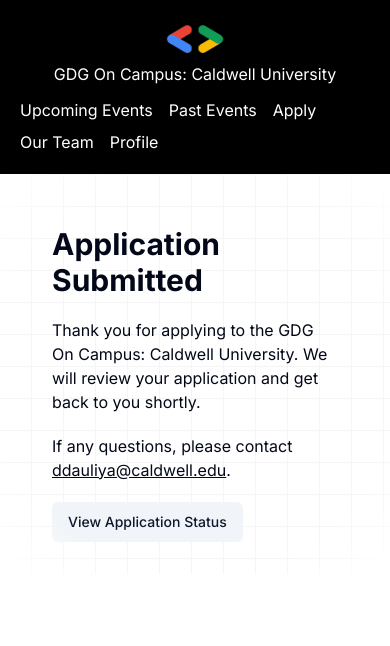
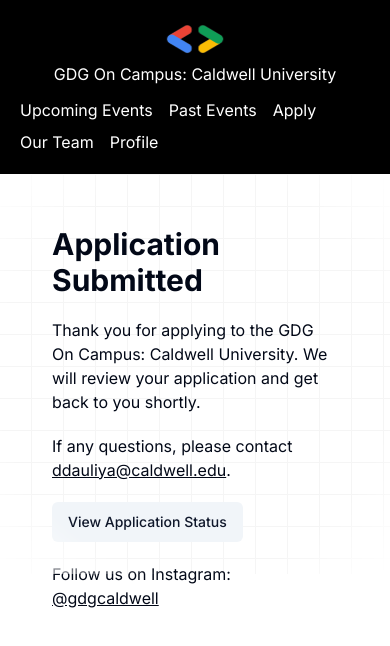
Before and after one commit to dibasdauliya/gdg_caldwell, a Next.js app: page /apply/success in a window 390 px wide. Shown: the top 646 px of the page. Built offline with nearby package versions, Linux system fonts and the light colour scheme.

Commit message:
responsive header, add insta follow

```diff
--- a/app/apply/page.tsx
+++ b/app/apply/page.tsx
@@ -24,6 +24,8 @@
 import { zodResolver } from "@hookform/resolvers/zod";
 import Link from "next/link";
 import { Checkbox } from "@/components/ui/checkbox";
+import Footer from "../components/footer";
+import FollowInsta from "../components/follow-insta";
 
 const applicationSchema = z.object({
   position: z
@@ -276,6 +278,7 @@
               Submit Application
             </button>
           </form>
+      <FollowInsta />
         </Container>
       </main>
       <Toaster />
--- a/app/apply/success/page.tsx
+++ b/app/apply/success/page.tsx
@@ -1,4 +1,5 @@
 import Container from "@/app/components/container";
+import FollowInsta from "@/app/components/follow-insta";
 import Header from "@/app/components/header";
 import { buttonVariants } from "@/components/ui/button";
 import Link from "next/link";
@@ -34,6 +35,8 @@
               View Application Status
             </Link>
           </p>
+
+          <FollowInsta />
         </Container>
       </main>
     </>
--- /dev/null
+++ b/app/components/follow-insta.tsx
@@ -0,0 +1,17 @@
+import React from 'react'
+
+export default function FollowInsta() {
+  return (
+    <footer className="mt-8">
+        Follow us on Instagram:{" "}
+        <a
+          href="https://instagram.com/gdgcaldwell"
+          target="_blank"
+          rel="noopener noreferrer"
+          className="underline"
+        >
+          @gdgcaldwell
+        </a>
+      </footer>
+  )
+}
```
